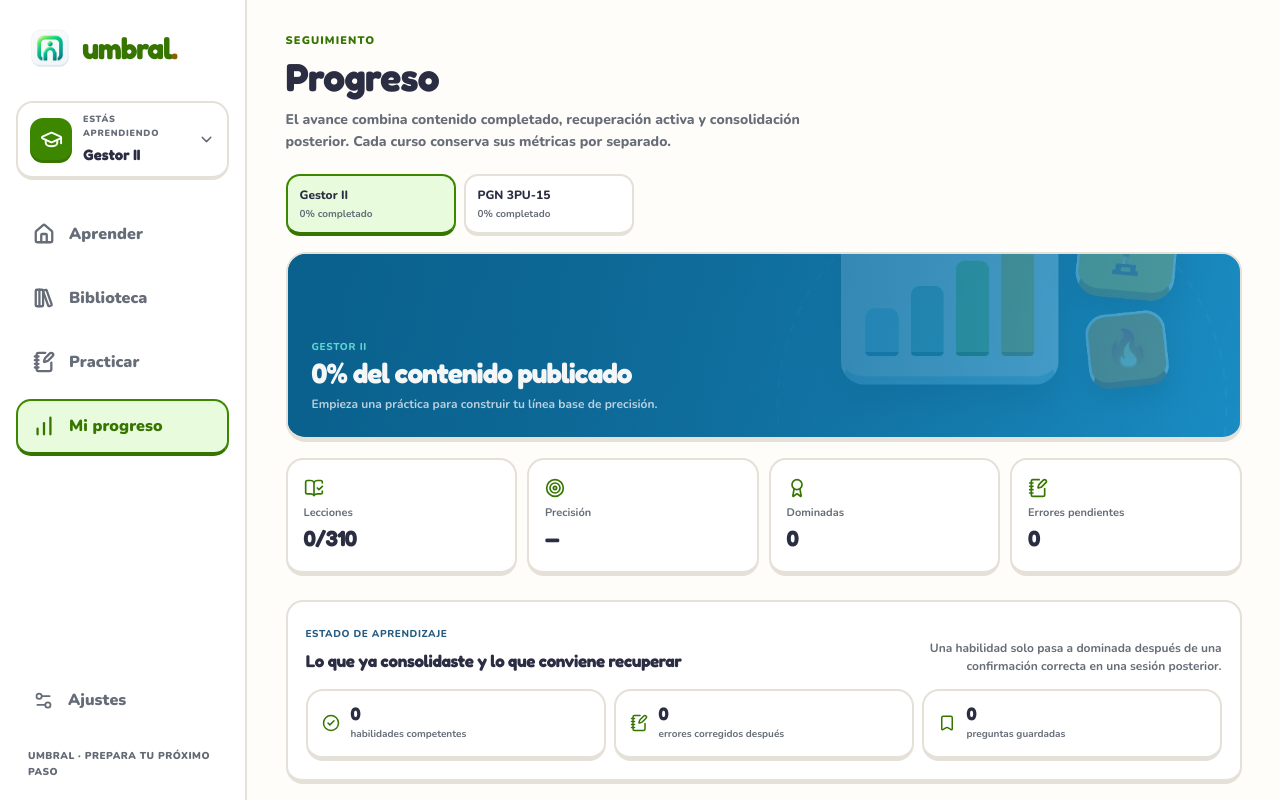
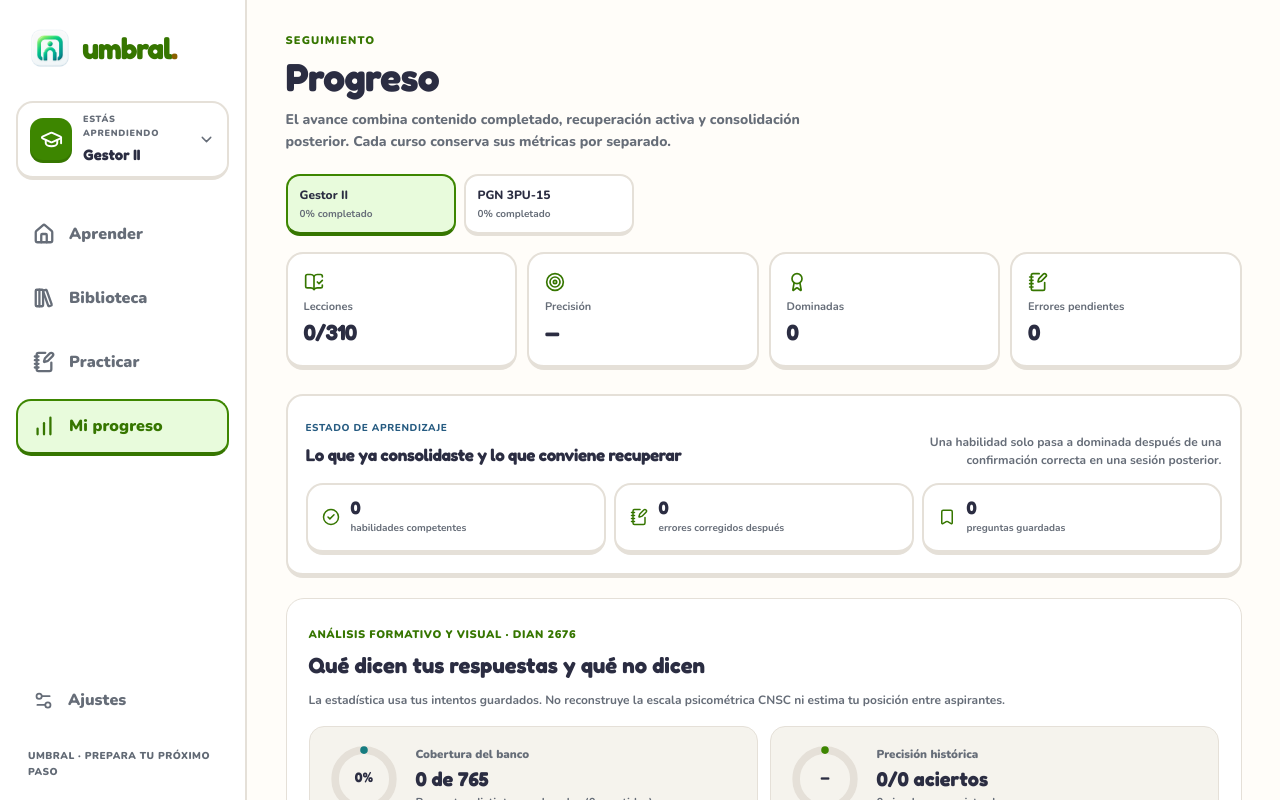
Before and after one commit to yefercode25/umbral, a React (Vite) app: page /progress in a window 1280 px wide. Shown: the top 800 px of the page. Built offline with nearby package versions, Linux system fonts and the light colour scheme; a web font is replaced by a local one.

Commit message:
refactor(ux): reduce ruido visual en ProgressPage.tsx

```diff
--- a/src/features/progress/ProgressPage.tsx
+++ b/src/features/progress/ProgressPage.tsx
@@ -44,15 +44,6 @@ export function ProgressPage() {
       {courses.map((item) => <Link key={item.id} to={withCourse('/progress', item)} className={item.id === course.id ? styles.courseScopeActive : ''}><span>{item.shortTitle}</span><small>{courseCompletion(item, progressByCourse[item.id])}% completado</small></Link>)}
     </nav>
 
-    <section className={styles.progressVisual} aria-label="Resumen de aprendizaje">
-      <img src="/media/editorial/progress-overview.webp" alt="" aria-hidden="true" loading="lazy" decoding="async" />
-      <div className={styles.progressVisualCopy}>
-        <span>{course.shortTitle}</span>
-        <strong>{courseCompletion(course, progress)}% del contenido publicado</strong>
-        <p>{attempts ? `${accuracy}% de precisión sobre ${attempts} intentos registrados.` : 'Empieza una práctica para construir tu línea base de precisión.'}</p>
-      </div>
-    </section>
-
     <div className={styles.kpis}>
       <div><BookOpenCheck/><span>Lecciones</span><strong>{completed}/{lessons.length}</strong></div>
       <div><Target/><span>Precisión</span><strong>{attempts ? `${accuracy}%` : '—'}</strong></div>
```
